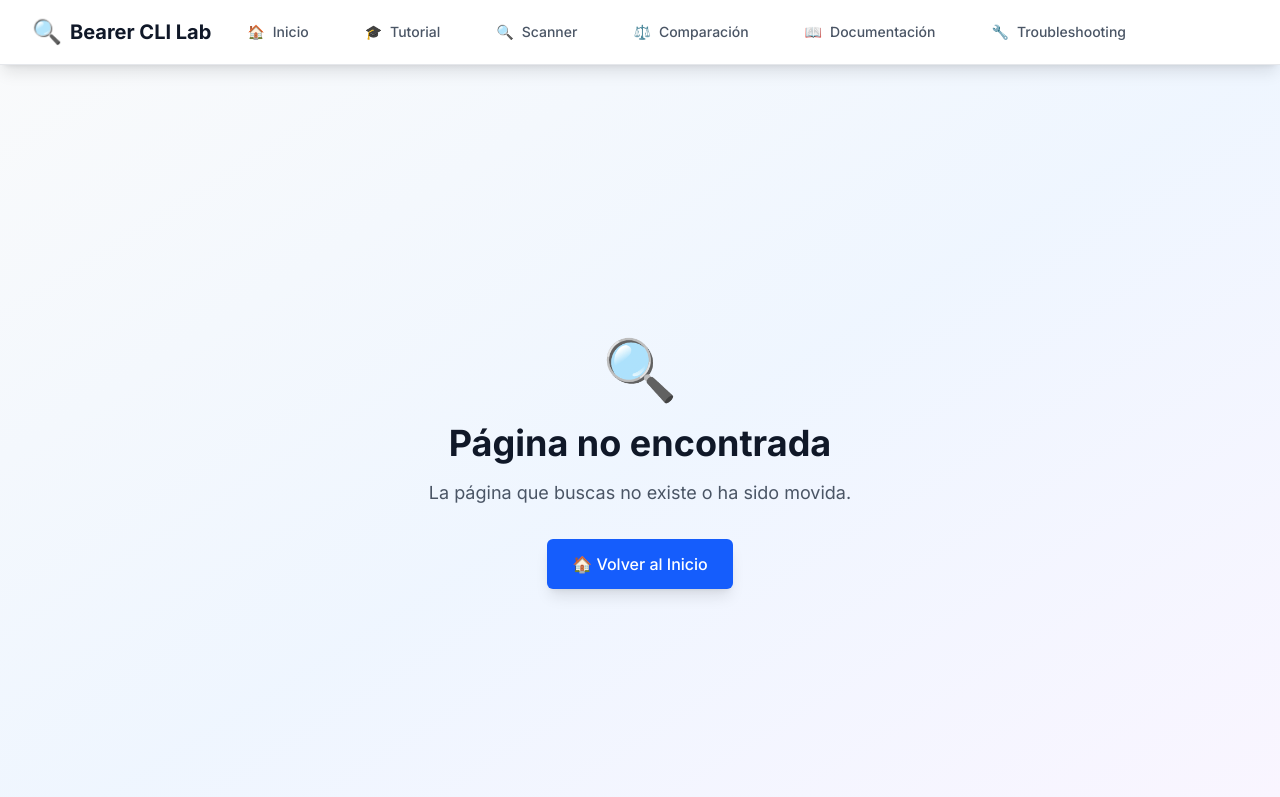
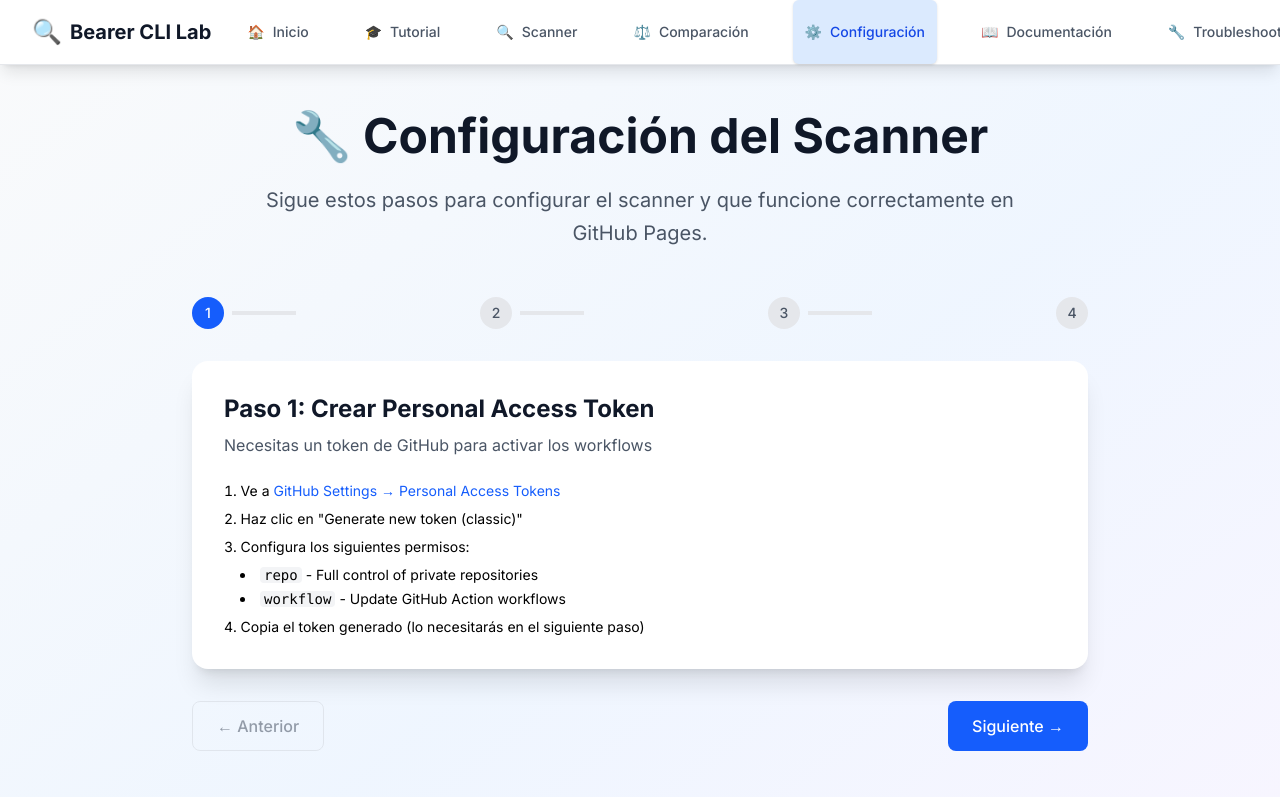
Before and after one commit to Harmeto/next-bearer-sast-lab, a Next.js app: page /setup in a window 1280 px wide. Before the commit this address had no page. Shown: the top 797 px of the page. Built offline with nearby package versions, Linux system fonts and the light colour scheme.

Commit message:
Add debugging and setup page for GitHub token configuration

```diff
--- a/app/api/trigger-scan/route.ts
+++ b/app/api/trigger-scan/route.ts
@@ -8,6 +8,13 @@
 
     if (typeof repoUrl !== "string" || !repoUrl.startsWith("https://github.com/")) {
       return NextResponse.json({ error: "repoUrl inválido. Usa un URL de GitHub público." }, { status: 400 });
+    }
+
+    // Verificar si tenemos el token de GitHub
+    if (!process.env.GITHUB_TOKEN) {
+      return NextResponse.json({
+        error: "Token de GitHub no configurado. Por favor, configura GITHUB_TOKEN en los secrets del repositorio."
+      }, { status: 500 });
     }
 
     // Trigger GitHub Actions workflow
@@ -27,8 +34,11 @@
       })
     });
 
+    const responseText = await response.text();
+    console.log('GitHub API Response:', response.status, responseText);
+
     if (!response.ok) {
-      throw new Error(`GitHub API error: ${response.status}`);
+      throw new Error(`GitHub API error: ${response.status} - ${responseText}`);
     }
 
     return NextResponse.json({
@@ -36,12 +46,21 @@
       message: "Escaneo iniciado. El reporte estará disponible en unos minutos.",
       repoUrl,
       branch,
-      statusUrl: `https://github.com/Harmeto/next-bearer-sast-lab/actions`
+      statusUrl: `https://github.com/Harmeto/next-bearer-sast-lab/actions`,
+      debug: {
+        hasToken: !!process.env.GITHUB_TOKEN,
+        tokenLength: process.env.GITHUB_TOKEN?.length || 0
+      }
     });
 
   } catch (err: any) {
+    console.error('Error in trigger-scan:', err);
     return NextResponse.json({
-      error: err?.message ?? "Error al iniciar el escaneo."
+      error: err?.message ?? "Error al iniciar el escaneo.",
+      debug: {
+        hasToken: !!process.env.GITHUB_TOKEN,
+        tokenLength: process.env.GITHUB_TOKEN?.length || 0
+      }
     }, { status: 500 });
   }
 }
--- a/app/components/AdaptiveScanner.tsx
+++ b/app/components/AdaptiveScanner.tsx
@@ -10,6 +10,10 @@
   command?: string;
   isLocal?: boolean;
   isTriggered?: boolean;
+  debug?: {
+    hasToken: boolean;
+    tokenLength: number;
+  };
 }
 
 export default function AdaptiveScanner() {
@@ -104,23 +108,30 @@
             body: JSON.stringify({ repoUrl, branch })
           });
 
+          const data = await response.json();
+          console.log('Trigger scan response:', data);
+
           if (response.ok) {
-            const data = await response.json();
             setResult({
               success: true,
               message: data.message,
               reportUrl: data.statusUrl,
               command: `bearer scan ${repoUrl} --format html --output security-report.html`,
               isLocal: false,
-              isTriggered: true
+              isTriggered: true,
+              debug: data.debug
             });
 
             // Polling para verificar cuando el reporte esté listo
             pollForReport();
             return;
+          } else {
+            throw new Error(data.error || 'Error al activar el escaneo');
           }
         } catch (error) {
-          console.log('API trigger failed, falling back to simulation');
+          console.error('API trigger failed:', error);
+          setError(error instanceof Error ? error.message : 'Error al activar el escaneo');
+          return;
         }
 
         // Fallback a simulación si la API no está disponible
@@ -410,6 +421,15 @@
                   El escaneo se está ejecutando en GitHub Actions. Puedes seguir el progreso
                   en la pestaña "Actions" del repositorio. El reporte estará disponible una vez completado.
                 </p>
+                {result.debug && (
+                  <div className="mt-3 p-2 bg-gray-100 rounded text-xs">
+                    <strong>Debug Info:</strong>
+                    <br />
+                    Token configurado: {result.debug.hasToken ? 'Sí' : 'No'}
+                    <br />
+                    Longitud del token: {result.debug.tokenLength}
+                  </div>
+                )}
               </div>
             )}
           </div>
--- a/app/components/Navigation.tsx
+++ b/app/components/Navigation.tsx
@@ -42,6 +42,12 @@
       label: 'Comparación',
       icon: '⚖️',
       description: 'Bearer CLI vs SonarQube'
+    },
+    {
+      href: '/setup',
+      label: 'Configuración',
+      icon: '⚙️',
+      description: 'Configurar el scanner'
     },
     {
       href: '/docs',
--- /dev/null
+++ b/app/setup/page.tsx
@@ -0,0 +1,178 @@
+"use client";
+
+import { useState } from "react";
+import Link from "next/link";
+
+export default function SetupPage() {
+  const [step, setStep] = useState(1);
+
+  const steps = [
+    {
+      id: 1,
+      title: "Crear Personal Access Token",
+      description: "Necesitas un token de GitHub para activar los workflows",
+      content: (
+        <div className="space-y-4">
+          <ol className="list-decimal list-inside space-y-2 text-sm">
+            <li>Ve a <a href="https://github.com/settings/tokens" target="_blank" rel="noopener noreferrer" className="text-blue-600 hover:underline">GitHub Settings → Personal Access Tokens</a></li>
+            <li>Haz clic en "Generate new token (classic)"</li>
+            <li>Configura los siguientes permisos:
+              <ul className="list-disc list-inside ml-4 mt-2 space-y-1">
+                <li><code className="bg-gray-100 px-1 rounded">repo</code> - Full control of private repositories</li>
+                <li><code className="bg-gray-100 px-1 rounded">workflow</code> - Update GitHub Action workflows</li>
+              </ul>
+            </li>
+            <li>Copia el token generado (lo necesitarás en el siguiente paso)</li>
+          </ol>
+        </div>
+      )
+    },
+    {
+      id: 2,
+      title: "Configurar Secret en el Repositorio",
+      description: "Agrega el token como secret en tu repositorio",
+      content: (
+        <div className="space-y-4">
+          <ol className="list-decimal list-inside space-y-2 text-sm">
+            <li>Ve a tu repositorio: <a href="https://github.com/Harmeto/next-bearer-sast-lab" target="_blank" rel="noopener noreferrer" className="text-blue-600 hover:underline">next-bearer-sast-lab</a></li>
+            <li>Haz clic en "Settings" (en la pestaña del repositorio)</li>
+            <li>En el menú lateral, haz clic en "Secrets and variables" → "Actions"</li>
+            <li>Haz clic en "New repository secret"</li>
+            <li>Nombre: <code className="bg-gray-100 px-1 rounded">GITHUB_TOKEN</code></li>
+            <li>Valor: Pega el token que copiaste en el paso anterior</li>
+            <li>Haz clic en "Add secret"</li>
+          </ol>
+        </div>
+      )
+    },
+    {
+      id: 3,
+      title: "Configurar GitHub Pages",
+      description: "Habilita GitHub Pages para el despliegue",
+      content: (
+        <div className="space-y-4">
+          <ol className="list-decimal list-inside space-y-2 text-sm">
+            <li>En la misma página de Settings del repositorio</li>
+            <li>En el menú lateral, haz clic en "Pages"</li>
+            <li>En "Source", selecciona "GitHub Actions"</li>
+            <li>Guarda los cambios</li>
+            <li>Espera a que se complete el despliegue (puede tomar unos minutos)</li>
+          </ol>
+        </div>
+      )
+    },
+    {
+      id: 4,
+      title: "Verificar Configuración",
+      description: "Prueba que todo esté funcionando correctamente",
+      content: (
+        <div className="space-y-4">
+          <ol className="list-decimal list-inside space-y-2 text-sm">
+            <li>Ve a la pestaña "Actions" de tu repositorio</li>
+            <li>Verifica que el workflow "Deploy to GitHub Pages" se haya ejecutado</li>
+            <li>Ve a tu sitio web: <a href="https://harmeto.github.io/next-bearer-sast-lab" target="_blank" rel="noopener noreferrer" className="text-blue-600 hover:underline">https://harmeto.github.io/next-bearer-sast-lab</a></li>
+            <li>Prueba el scanner con un repositorio de GitHub</li>
+            <li>Verifica que se active el workflow "Security Scan"</li>
+          </ol>
+        </div>
+      )
+    }
+  ];
+
+  return (
+    <div className="min-h-screen bg-gradient-to-br from-gray-50 via-blue-50 to-purple-50 py-12 px-4 sm:px-6 lg:px-8">
+      <div className="max-w-4xl mx-auto">
+        {/* Header */}
+        <div className="text-center mb-12">
+          <h1 className="text-4xl md:text-5xl font-bold text-gray-900 mb-6">
+            🔧 Configuración del Scanner
+          </h1>
+          <p className="text-xl text-gray-600 max-w-3xl mx-auto leading-relaxed">
+            Sigue estos pasos para configurar el scanner y que funcione correctamente en GitHub Pages.
+          </p>
+        </div>
+
+        {/* Progress Bar */}
+        <div className="mb-8">
+          <div className="flex items-center justify-between mb-4">
+            {steps.map((s, index) => (
+              <div key={s.id} className="flex items-center">
+                <div className={`w-8 h-8 rounded-full flex items-center justify-center text-sm font-medium ${
+                  step >= s.id
+                    ? 'bg-blue-600 text-white'
+                    : 'bg-gray-200 text-gray-600'
+                }`}>
+                  {s.id}
+                </div>
+                {index < steps.length - 1 && (
+                  <div className={`w-16 h-1 mx-2 ${
+                    step > s.id ? 'bg-blue-600' : 'bg-gray-200'
+                  }`} />
+                )}
+              </div>
+            ))}
+          </div>
+        </div>
+
+        {/* Current Step */}
+        <div className="bg-white rounded-2xl shadow-xl p-8 mb-8">
+          <div className="mb-6">
+            <h2 className="text-2xl font-bold text-gray-900 mb-2">
+              Paso {step}: {steps[step - 1].title}
+            </h2>
+            <p className="text-gray-600">
+              {steps[step - 1].description}
+            </p>
+          </div>
+
+          <div className="prose max-w-none">
+            {steps[step - 1].content}
+          </div>
+        </div>
+
+        {/* Navigation */}
+        <div className="flex justify-between">
+          <button
+            onClick={() => setStep(Math.max(1, step - 1))}
+            disabled={step === 1}
+            className="px-6 py-3 border border-gray-300 rounded-lg font-medium text-gray-700 hover:bg-gray-50 disabled:opacity-50 disabled:cursor-not-allowed transition-colors duration-200"
+          >
+            ← Anterior
+          </button>
+
+          <div className="flex space-x-4">
+            {step < steps.length ? (
+              <button
+                onClick={() => setStep(Math.min(steps.length, step + 1))}
+                className="px-6 py-3 bg-blue-600 text-white rounded-lg font-medium hover:bg-blue-700 transition-colors duration-200"
+              >
+                Siguiente →
+              </button>
+            ) : (
+              <Link
+                href="/scanner"
+                className="px-6 py-3 bg-green-600 text-white rounded-lg font-medium hover:bg-green-700 transition-colors duration-200"
+              >
+                Probar Scanner 🚀
+              </Link>
+            )}
+          </div>
+        </div>
+
+        {/* Help Section */}
+        <div className="mt-12 bg-yellow-50 border border-yellow-200 rounded-lg p-6">
+          <h3 className="text-lg font-semibold text-yellow-800 mb-3">¿Necesitas Ayuda?</h3>
+          <div className="text-sm text-yellow-700 space-y-2">
+            <p>Si tienes problemas con la configuración:</p>
+            <ul className="list-disc list-inside space-y-1">
+              <li>Verifica que el token tenga los permisos correctos</li>
+              <li>Asegúrate de que el secret esté configurado correctamente</li>
+              <li>Revisa los logs en la pestaña "Actions" del repositorio</li>
+              <li>Consulta la <Link href="/troubleshooting" className="text-yellow-800 hover:underline">página de troubleshooting</Link></li>
+            </ul>
+          </div>
+        </div>
+      </div>
+    </div>
+  );
+}
```
